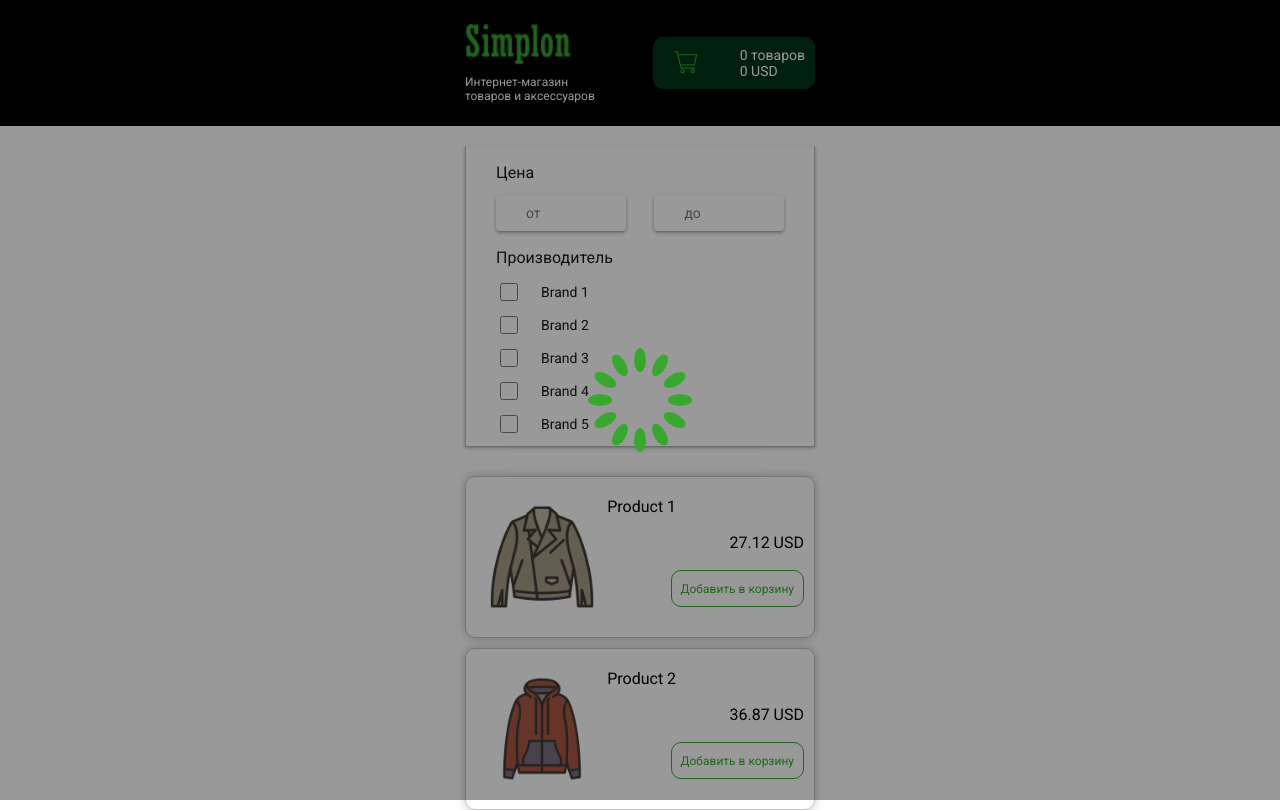
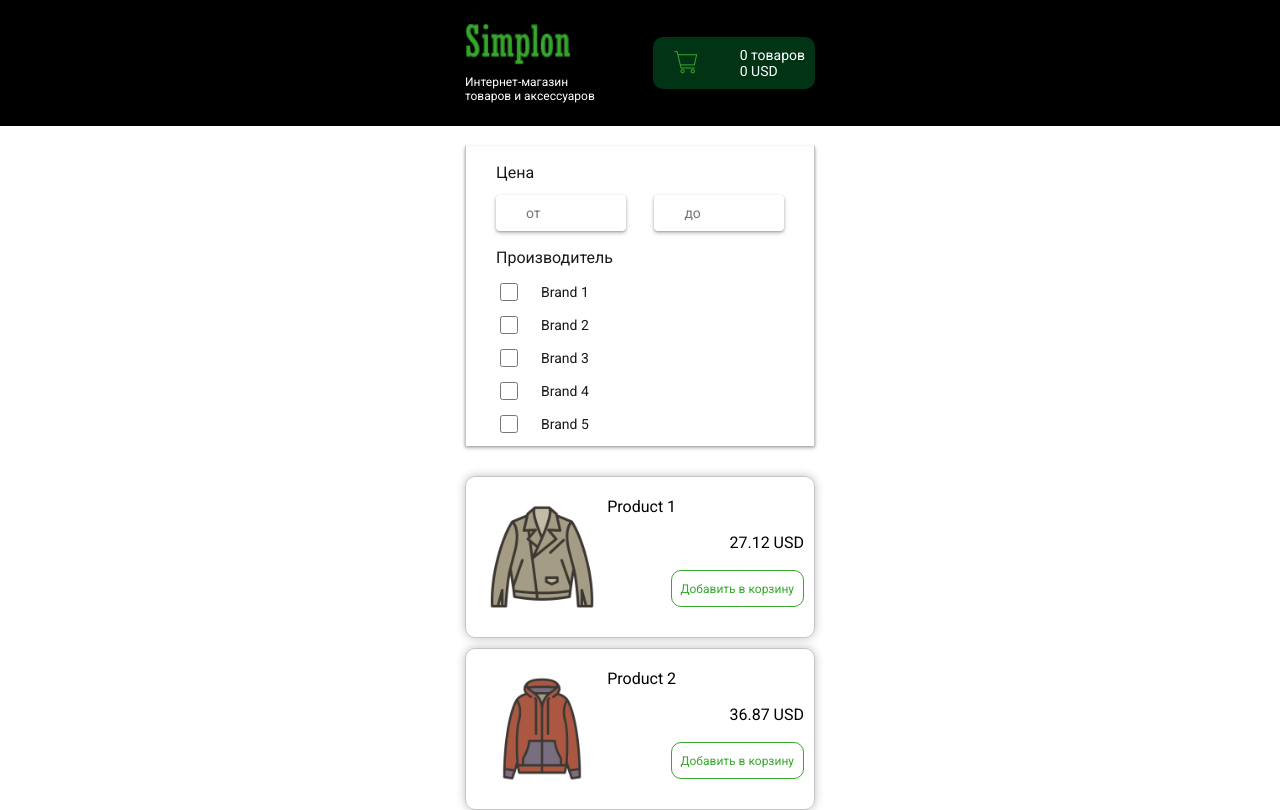
Before and after one commit to alexeynikinitin/aaccent-shop-test, a React (Vite) app: page / in a window 1280 px wide. Shown: the top 810 px of the page. Built offline with nearby package versions, Linux system fonts and the light colour scheme.

Commit message:
Добавил адаптацию

```diff
--- a/src/pages/index.tsx
+++ b/src/pages/index.tsx
@@ -27,7 +27,7 @@ export const Routing: FC = () => {
           <Route path="*" element={<NotFoundPage />} />
         </Routes>
       </Layout>
-      {!isFetching && <AppSpinner />}
+      {isFetching && <AppSpinner />}
     </section>
   );
 };
```
